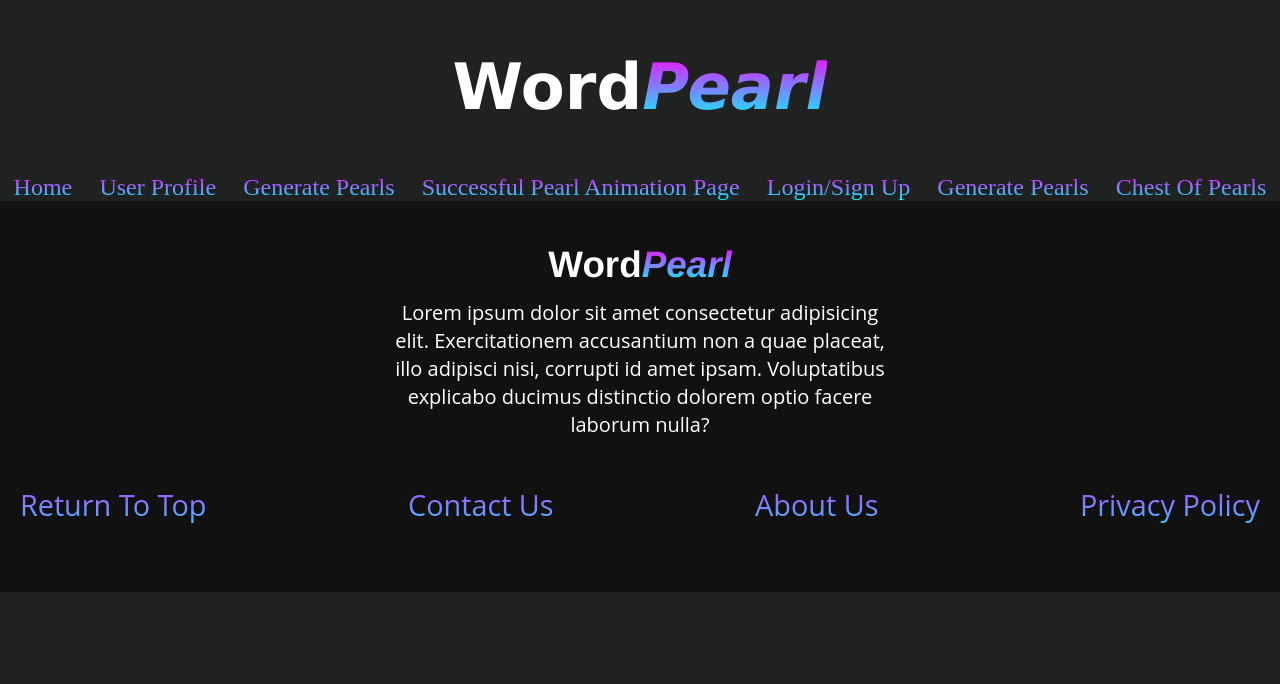
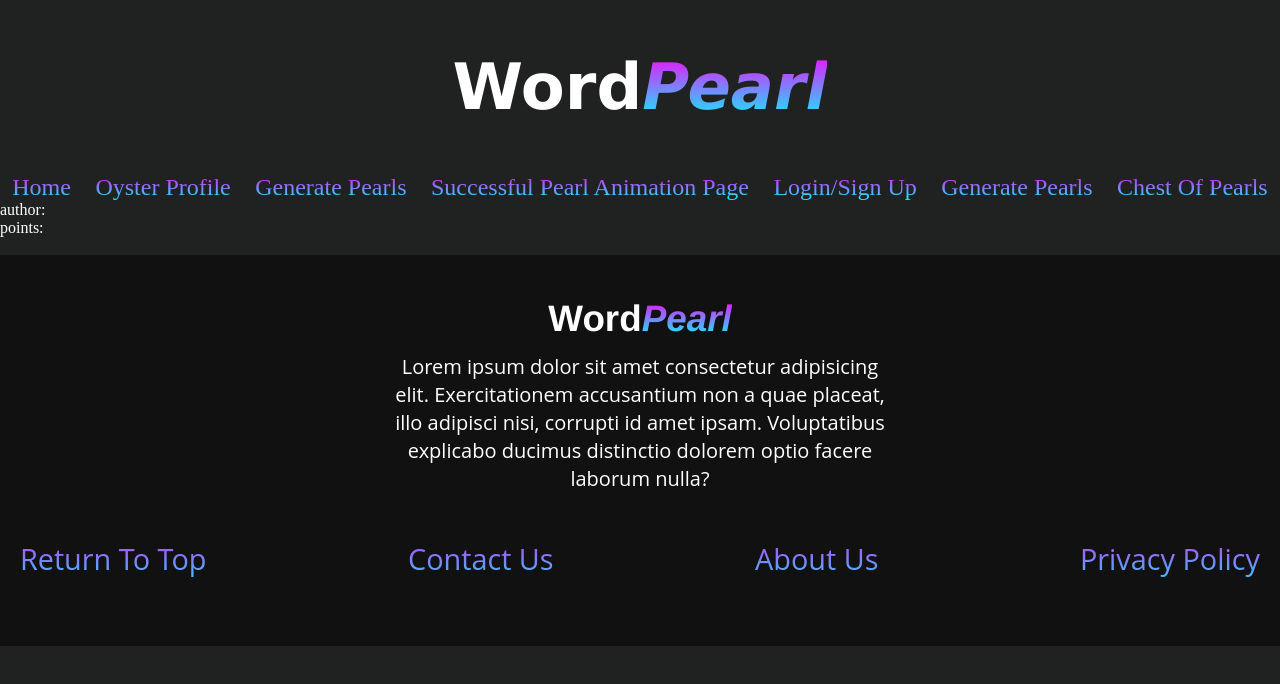
Before and after one commit to Ikrambo92/WordPearl-Frontend, a React (Create React App) app in the folder wordpearl/: page /Oysters/1 in a window 1280 px wide. Shown: the top 684 px of the page. Built offline with nearby package versions, Linux system fonts and the light colour scheme; no server answers.

Commit message:
user card done

```diff
--- a/wordpearl/src/App.js
+++ b/wordpearl/src/App.js
@@ -11,7 +11,7 @@ import SuccessfulPearl from './Components/SuccessfulPearl'
 import SinglePearl from './Components/SinglePearl'
 import Signup from './Components/Signup'
 import Home from './Components/Home'
-
+import SingleOyster from './Components/SingleOyster'
 
 function App() {
   return (
@@ -23,10 +23,9 @@ function App() {
       <Routes>
         <Route path='/Login' element={<Login />} />
         <Route path='/Pearls' element={<Pearls />} />
-        <Route path="/pearls/:id" element={<SinglePearl />}></Route>
-
+        <Route path="/Pearls/:id" element={<SinglePearl />}></Route>
         <Route path='/Comments' element={<Comments />} />
-        <Route path='/Oysters' element={<Oysters />} />
+        <Route path='/Oysters/:id' element={<SingleOyster />} />
         <Route path='/PearlGenerator' element={<PearlGenerator />} />
         <Route path='/SuccessfulPearl' element={<Pearls />} />
         <Route path='/Signup' element={<Signup />} />
--- a/wordpearl/src/Components/Navbar.jsx
+++ b/wordpearl/src/Components/Navbar.jsx
@@ -10,7 +10,9 @@ const Navbar = () => {
                     <Link to={'/'}>
                         <li>Home</li>
                     </Link>
-                    <li>User Profile</li>
+                    <Link to={'/Oyster'}>
+                    <li>Oyster Profile</li>
+                    </Link>
                     <Link to={'/PearlGenerator'}>
                         <li>Generate Pearls</li>
                     </Link>
--- /dev/null
+++ b/wordpearl/src/Components/SingleOyster.jsx
@@ -0,0 +1,32 @@
+import { useEffect } from "react";
+import { getOysterById } from '../Utils/apis';
+import { useParams } from 'react-router-dom';
+import { useState } from "react";
+
+
+const SingleOyster = () => {
+
+    const { id } = useParams();
+
+    const [oyster, setOyster] = useState({})
+
+    useEffect(() => {
+        getOysterById(id).then((response) => {
+        setOyster(response)
+        })
+    })
+
+    return (
+
+        <article>
+            <div>
+                <p> author: {oyster.username}</p>
+                <p> points: {oyster.points}</p>
+                <img src={oyster.avatar_url} alt={oyster.username}></img>
+            </div>
+
+        </article>
+    )
+}
+
+export default SingleOyster;
```
